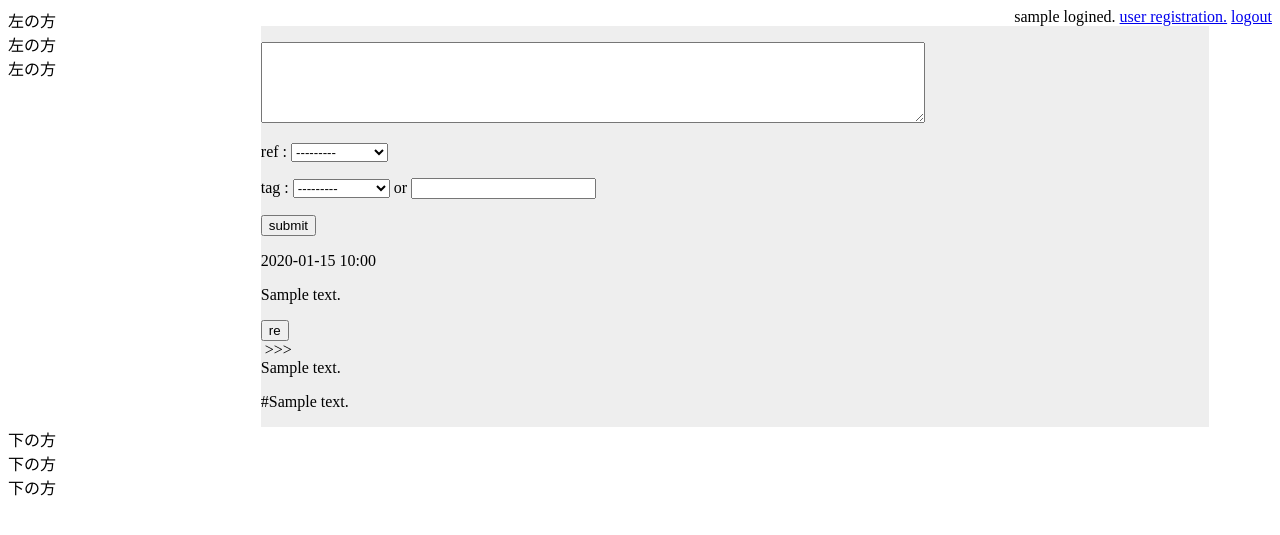
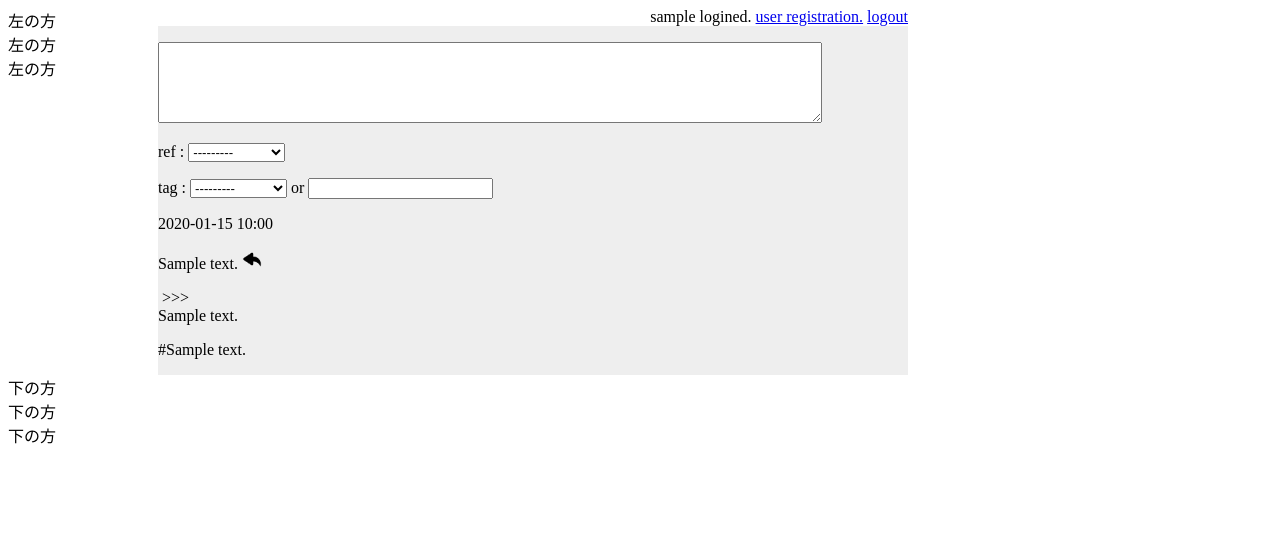
Before and after one commit to tenshiPure/chat, a Django app: template template/message/form.html in a window 1280 px wide. Shown: the top 535 px of the page. Run offline with Django 3.2, Linux system fonts and the light colour scheme; a user stored in the database is signed in; tables that the repository leaves empty hold one stand-in row (values such as "Sample post"); the template is opened without the code that fills it: values that come from a table or form of the project are taken from there, most other values are stand-ins (such as "Sample title", 1, 10 or a date in 2020); parts of the project's set-up code (start-up, migrations or seed data) failed here and were passed over.

Commit message:
modify : css, js.message / tag create is disabled at tag selected. and rel width changed to abs width.

```diff
--- a/message/models.py
+++ b/message/models.py
@@ -38,7 +38,7 @@ class MessageForm(ModelForm):
 
 	class Meta:
 		model = Message
-		widgets = {
-			'body' : Textarea(attrs = {'cols' : 80, 'rows' : 5})
-		}
+#		widgets = {
+#			'body' : Textarea(attrs = {'cols' : 80, 'rows' : 5})
+#		}
 		exclude = ('tag',)
--- a/static/css/common.css
+++ b/static/css/common.css
@@ -1,6 +1,6 @@
 #container
 {
-	width: 100%;
+	width: 900px;
 }
 
 #header
@@ -11,18 +11,17 @@
 #left
 {
 	float: left;
-	width: 20%;
+	width: 150px;
 }
 
 #main
 {
 	float: left;
-	width: 75%;
+	width: 750px;
 	background-color : #eeeeee;
 }
 
 #footer
 {
 	clear: left;
-	width: 100%;
 }
--- a/template/message/form.html
+++ b/template/message/form.html
@@ -1,4 +1,5 @@
 {% extends "common/base.html" %}
+{% load staticfiles %}
 {% block title %}{{ group.name }} message{% endblock %}
 
 {% block main %}
@@ -7,15 +8,17 @@
 		<p id="form_ref">ref : {{ form.ref }}</p>
 		<p id="form_tag">tag : {{ form.tag }} or {{ form.tag_create }}</p>
 		{% csrf_token %}
-		<input type="submit" value="submit" />
 	</form>
 
 	{% for message in message_list %}
 		<div class="message">
 			<p class="datetime">{{ message.formatedDatetime }}</p>
-			<p class="body">{{ message.body|linebreaksbr }}</p>
+			<p class="body">
+				{{ message.body|linebreaksbr }}
+				<img id="{{ forloop.counter }}" class="re" src="{% static "image/re.png" %}" width="20px" height="20px">
+			</p>
 			<input type="hidden" id="id_body_{{ forloop.counter }}" value="{{ message.id }}" />
-			<input type="button" id={{ forloop.counter }}	 class="re" value="re" /><br>
+
 			{% if message.ref %}
 				<div class="ref_mark">&nbsp;&gt;&gt;&gt;&nbsp;</div>
 				<div class="ref_body">{{ message.ref.body|linebreaksbr }}</div>
```
Also changed, not shown: message/views.py (+8 -0 lines), static/css/message.css (+8 -4 lines), static/js/message.js (+10 -0 lines), static/image/re.jpg (added), static/image/re.png (added).
